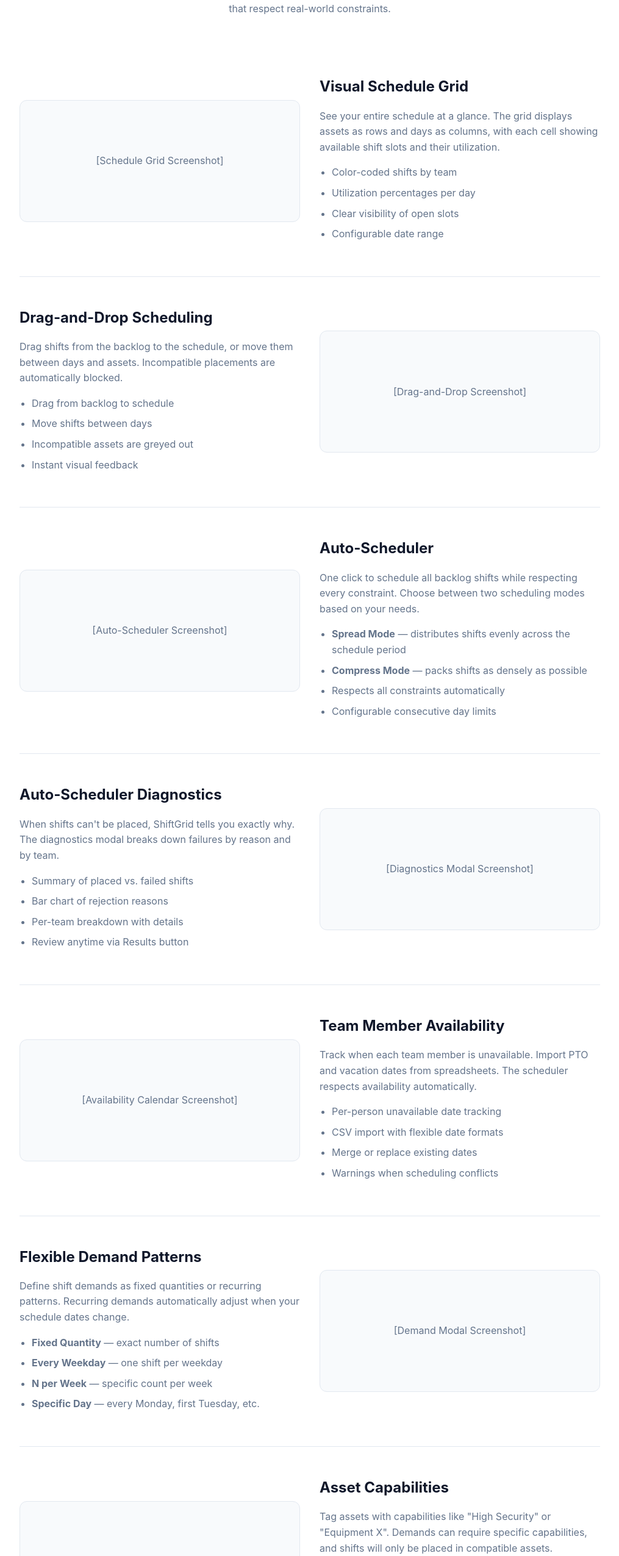
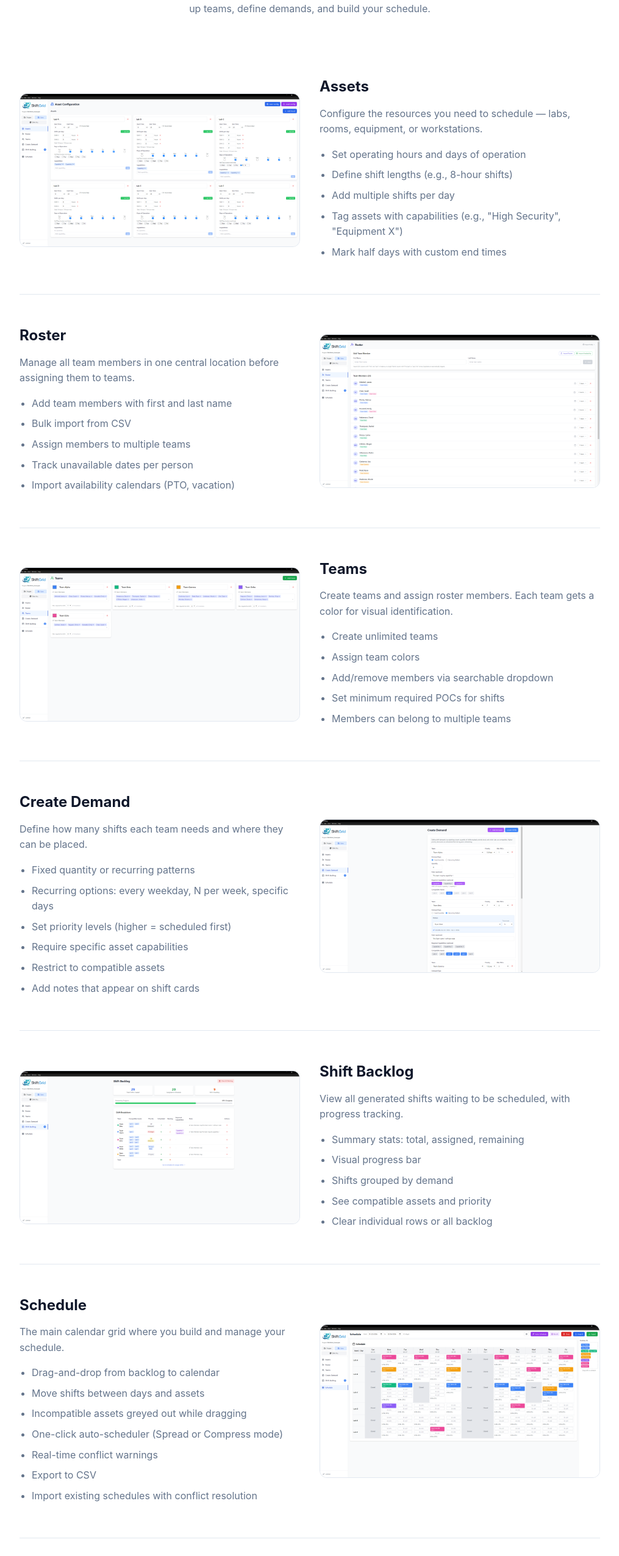
Before and after one commit to babrock89/shiftgrid-site, a plain HTML site: page features.html in a window 1280 px wide. Shown: the part 249-2800 px from the top of the page at 61% size, without its empty margins (132-1147 px from the left). Drawn offline with Linux system fonts and the light colour scheme.

Commit message:
Add dynamic versioning, 4-column pricing, and screenshot lightbox
- Download page: fetch version/date from GitHub API dynamically
- Download page: direct link to ShiftGrid-Setup.exe from releases
- Pricing page: 4-column layout for all tiers in one row
- Features page: restructured with screenshot per page
- Features page: clickable lightbox for full-size screenshots
- Added screenshots folder with page screenshots

Co-Authored-By: Claude Opus 4.5 <noreply@anthropic.com>

```diff
--- a/features.html
+++ b/features.html
@@ -4,14 +4,19 @@
     <meta charset="UTF-8">
     <meta name="viewport" content="width=device-width, initial-scale=1.0">
     <title>Features | ShiftGrid</title>
-    <meta name="description" content="ShiftGrid features: drag-and-drop scheduling, auto-scheduler, team availability calendars, CSV import/export, and constraint-aware logic.">
+    <meta name="description" content="ShiftGrid features: asset configuration, team management, shift demands, drag-and-drop scheduling, and auto-scheduler.">
     <meta property="og:title" content="ShiftGrid Features">
-    <meta property="og:description" content="Explore ShiftGrid's powerful scheduling features: drag-and-drop, auto-scheduler, availability calendars, and more.">
+    <meta property="og:description" content="Explore ShiftGrid's powerful scheduling features page by page.">
     <meta property="og:type" content="website">
     <link rel="icon" type="image/png" href="icon.png">
     <link rel="stylesheet" href="style.css">
 </head>
 <body>
+    <!-- Lightbox Modal -->
+    <div id="lightbox" class="lightbox" onclick="closeLightbox()">
+        <span class="lightbox-close">&times;</span>
+        <img id="lightbox-img" class="lightbox-content" alt="">
+    </div>
     <nav>
         <div class="container">
             <a href="index.html" class="logo">Shift<span>Grid</span></a>
@@ -29,207 +34,140 @@
         <header style="text-align: center; padding: 3rem 0;">
             <h1>Features</h1>
             <p style="color: var(--text-light); max-width: 600px; margin: 0 auto;">
-                ShiftGrid is built for teams that share limited resources and need schedules
-                that respect real-world constraints.
+                ShiftGrid guides you through a simple workflow: configure your resources,
+                set up teams, define demands, and build your schedule.
             </p>
         </header>
 
-        <!-- Feature 1: Visual Schedule Grid -->
-        <div class="feature-detail">
-            <div class="feature-content">
-                <h3>Visual Schedule Grid</h3>
-                <p>
-                    See your entire schedule at a glance. The grid displays assets as rows and days
-                    as columns, with each cell showing available shift slots and their utilization.
-                </p>
+        <!-- Assets Page -->
+        <div class="feature-section">
+            <div class="feature-screenshot" onclick="openLightbox('screenshots/assets.png')">
+                <img src="screenshots/assets.png" alt="Assets page screenshot">
+            </div>
+            <div class="feature-info">
+                <h2>Assets</h2>
+                <p>Configure the resources you need to schedule — labs, rooms, equipment, or workstations.</p>
                 <ul>
-                    <li>Color-coded shifts by team</li>
-                    <li>Utilization percentages per day</li>
-                    <li>Clear visibility of open slots</li>
-                    <li>Configurable date range</li>
+                    <li>Set operating hours and days of operation</li>
+                    <li>Define shift lengths (e.g., 8-hour shifts)</li>
+                    <li>Add multiple shifts per day</li>
+                    <li>Tag assets with capabilities (e.g., "High Security", "Equipment X")</li>
+                    <li>Mark half days with custom end times</li>
                 </ul>
-            </div>
-            <div class="feature-image">
-                <span>[Schedule Grid Screenshot]</span>
             </div>
         </div>
 
-        <!-- Feature 2: Drag-and-Drop -->
-        <div class="feature-detail">
-            <div class="feature-content">
-                <h3>Drag-and-Drop Scheduling</h3>
-                <p>
-                    Drag shifts from the backlog to the schedule, or move them between days and assets.
-                    Incompatible placements are automatically blocked.
-                </p>
+        <!-- Roster Page -->
+        <div class="feature-section">
+            <div class="feature-screenshot" onclick="openLightbox('screenshots/roster.png')">
+                <img src="screenshots/roster.png" alt="Roster page screenshot">
+            </div>
+            <div class="feature-info">
+                <h2>Roster</h2>
+                <p>Manage all team members in one central location before assigning them to teams.</p>
                 <ul>
-                    <li>Drag from backlog to schedule</li>
-                    <li>Move shifts between days</li>
-                    <li>Incompatible assets are greyed out</li>
-                    <li>Instant visual feedback</li>
+                    <li>Add team members with first and last name</li>
+                    <li>Bulk import from CSV</li>
+                    <li>Assign members to multiple teams</li>
+                    <li>Track unavailable dates per person</li>
+                    <li>Import availability calendars (PTO, vacation)</li>
                 </ul>
-            </div>
-            <div class="feature-image">
-                <span>[Drag-and-Drop Screenshot]</span>
             </div>
         </div>
 
-        <!-- Feature 3: Auto-Scheduler -->
-        <div class="feature-detail">
-            <div class="feature-content">
-                <h3>Auto-Scheduler</h3>
-                <p>
-                    One click to schedule all backlog shifts while respecting every constraint.
-                    Choose between two scheduling modes based on your needs.
-                </p>
+        <!-- Teams Page -->
+        <div class="feature-section">
+            <div class="feature-screenshot" onclick="openLightbox('screenshots/teams.png')">
+                <img src="screenshots/teams.png" alt="Teams page screenshot">
+            </div>
+            <div class="feature-info">
+                <h2>Teams</h2>
+                <p>Create teams and assign roster members. Each team gets a color for visual identification.</p>
                 <ul>
-                    <li><strong>Spread Mode</strong> — distributes shifts evenly across the schedule period</li>
-                    <li><strong>Compress Mode</strong> — packs shifts as densely as possible</li>
-                    <li>Respects all constraints automatically</li>
-                    <li>Configurable consecutive day limits</li>
+                    <li>Create unlimited teams</li>
+                    <li>Assign team colors</li>
+                    <li>Add/remove members via searchable dropdown</li>
+                    <li>Set minimum required POCs for shifts</li>
+                    <li>Members can belong to multiple teams</li>
                 </ul>
-            </div>
-            <div class="feature-image">
-                <span>[Auto-Scheduler Screenshot]</span>
             </div>
         </div>
 
-        <!-- Feature 4: Diagnostics -->
-        <div class="feature-detail">
-            <div class="feature-content">
-                <h3>Auto-Scheduler Diagnostics</h3>
-                <p>
-                    When shifts can't be placed, ShiftGrid tells you exactly why. The diagnostics
-                    modal breaks down failures by reason and by team.
-                </p>
+        <!-- Create Demand Page -->
+        <div class="feature-section">
+            <div class="feature-screenshot" onclick="openLightbox('screenshots/demand.png')">
+                <img src="screenshots/demand.png" alt="Create Demand page screenshot">
+            </div>
+            <div class="feature-info">
+                <h2>Create Demand</h2>
+                <p>Define how many shifts each team needs and where they can be placed.</p>
                 <ul>
-                    <li>Summary of placed vs. failed shifts</li>
-                    <li>Bar chart of rejection reasons</li>
-                    <li>Per-team breakdown with details</li>
-                    <li>Review anytime via Results button</li>
+                    <li>Fixed quantity or recurring patterns</li>
+                    <li>Recurring options: every weekday, N per week, specific days</li>
+                    <li>Set priority levels (higher = scheduled first)</li>
+                    <li>Require specific asset capabilities</li>
+                    <li>Restrict to compatible assets</li>
+                    <li>Add notes that appear on shift cards</li>
                 </ul>
-            </div>
-            <div class="feature-image">
-                <span>[Diagnostics Modal Screenshot]</span>
             </div>
         </div>
 
-        <!-- Feature 5: Availability Calendars -->
-        <div class="feature-detail">
-            <div class="feature-content">
-                <h3>Team Member Availability</h3>
-                <p>
-                    Track when each team member is unavailable. Import PTO and vacation dates
-                    from spreadsheets. The scheduler respects availability automatically.
-                </p>
+        <!-- Shift Backlog Page -->
+        <div class="feature-section">
+            <div class="feature-screenshot" onclick="openLightbox('screenshots/backlog.png')">
+                <img src="screenshots/backlog.png" alt="Shift Backlog page screenshot">
+            </div>
+            <div class="feature-info">
+                <h2>Shift Backlog</h2>
+                <p>View all generated shifts waiting to be scheduled, with progress tracking.</p>
                 <ul>
-                    <li>Per-person unavailable date tracking</li>
-                    <li>CSV import with flexible date formats</li>
-                    <li>Merge or replace existing dates</li>
-                    <li>Warnings when scheduling conflicts</li>
+                    <li>Summary stats: total, assigned, remaining</li>
+                    <li>Visual progress bar</li>
+                    <li>Shifts grouped by demand</li>
+                    <li>See compatible assets and priority</li>
+                    <li>Clear individual rows or all backlog</li>
                 </ul>
-            </div>
-            <div class="feature-image">
-                <span>[Availability Calendar Screenshot]</span>
             </div>
         </div>
 
-        <!-- Feature 6: Demand Management -->
-        <div class="feature-detail">
-            <div class="feature-content">
-                <h3>Flexible Demand Patterns</h3>
-                <p>
-                    Define shift demands as fixed quantities or recurring patterns. Recurring
-                    demands automatically adjust when your schedule dates change.
-                </p>
+        <!-- Schedule Page -->
+        <div class="feature-section">
+            <div class="feature-screenshot" onclick="openLightbox('screenshots/schedule.png')">
+                <img src="screenshots/schedule.png" alt="Schedule page screenshot">
+            </div>
+            <div class="feature-info">
+                <h2>Schedule</h2>
+                <p>The main calendar grid where you build and manage your schedule.</p>
                 <ul>
-                    <li><strong>Fixed Quantity</strong> — exact number of shifts</li>
-                    <li><strong>Every Weekday</strong> — one shift per weekday</li>
-                    <li><strong>N per Week</strong> — specific count per week</li>
-                    <li><strong>Specific Day</strong> — every Monday, first Tuesday, etc.</li>
+                    <li>Drag-and-drop from backlog to calendar</li>
+                    <li>Move shifts between days and assets</li>
+                    <li>Incompatible assets greyed out while dragging</li>
+                    <li>One-click auto-scheduler (Spread or Compress mode)</li>
+                    <li>Real-time conflict warnings</li>
+                    <li>Export to CSV</li>
+                    <li>Import existing schedules with conflict resolution</li>
                 </ul>
-            </div>
-            <div class="feature-image">
-                <span>[Demand Modal Screenshot]</span>
             </div>
         </div>
 
-        <!-- Feature 7: Asset Capabilities -->
-        <div class="feature-detail">
-            <div class="feature-content">
-                <h3>Asset Capabilities</h3>
-                <p>
-                    Tag assets with capabilities like "High Security" or "Equipment X".
-                    Demands can require specific capabilities, and shifts will only be
-                    placed in compatible assets.
-                </p>
+        <!-- Auto-Scheduler -->
+        <div class="feature-section">
+            <div class="feature-screenshot" onclick="openLightbox('screenshots/auto-scheduler.png')">
+                <img src="screenshots/auto-scheduler.png" alt="Auto-scheduler diagnostics screenshot">
+            </div>
+            <div class="feature-info">
+                <h2>Auto-Scheduler</h2>
+                <p>Let ShiftGrid build your schedule automatically while respecting all constraints.</p>
                 <ul>
-                    <li>Custom capability tags per asset</li>
-                    <li>Required capabilities on demands</li>
-                    <li>Automatic compatibility filtering</li>
-                    <li>Visual indicators during drag-and-drop</li>
+                    <li><strong>Spread mode:</strong> distributes shifts evenly across the period</li>
+                    <li><strong>Compress mode:</strong> packs shifts as densely as possible</li>
+                    <li>Configurable max consecutive days (1-14)</li>
+                    <li>Configurable max shifts per team per day</li>
+                    <li>Respects late-to-early rules, POC availability, capabilities</li>
+                    <li>Diagnostics modal shows exactly why shifts couldn't be placed</li>
                 </ul>
             </div>
-            <div class="feature-image">
-                <span>[Capabilities Screenshot]</span>
-            </div>
         </div>
-
-        <!-- Feature 8: Import/Export -->
-        <div class="feature-detail">
-            <div class="feature-content">
-                <h3>CSV Import & Export</h3>
-                <p>
-                    Import existing schedules and team availability from spreadsheets.
-                    Export final schedules for sharing or integration with other systems.
-                </p>
-                <ul>
-                    <li>Import schedules with conflict resolution</li>
-                    <li>Import team member availability</li>
-                    <li>Export schedules with all details</li>
-                    <li>Flexible date and name format detection</li>
-                </ul>
-            </div>
-            <div class="feature-image">
-                <span>[Import Wizard Screenshot]</span>
-            </div>
-        </div>
-
-        <!-- Constraints Summary -->
-        <section style="margin-top: 4rem; padding: 3rem 0; border-top: 1px solid var(--border);">
-            <h2 class="section-title">Built-In Constraints</h2>
-            <p style="text-align: center; max-width: 700px; margin: 0 auto 2rem; color: var(--text-light);">
-                ShiftGrid enforces rules that spreadsheets can't. These constraints are checked
-                during drag-and-drop and enforced by the auto-scheduler.
-            </p>
-
-            <div class="constraints-grid">
-                <div class="constraint-item">
-                    <strong>Consecutive Day Limits</strong>
-                    <span>Configurable 1-14 day maximum</span>
-                </div>
-                <div class="constraint-item">
-                    <strong>Late-to-Early Protection</strong>
-                    <span>No early shift after a late shift</span>
-                </div>
-                <div class="constraint-item">
-                    <strong>Max Shifts Per Day</strong>
-                    <span>Limit shifts per team per day (1-5)</span>
-                </div>
-                <div class="constraint-item">
-                    <strong>POC Availability</strong>
-                    <span>Minimum team members must be available</span>
-                </div>
-                <div class="constraint-item">
-                    <strong>Asset Compatibility</strong>
-                    <span>Match capabilities to requirements</span>
-                </div>
-                <div class="constraint-item">
-                    <strong>Days of Operation</strong>
-                    <span>Respect asset operating schedules</span>
-                </div>
-            </div>
-        </section>
 
         <!-- CTA -->
         <section class="cta-section">
@@ -247,5 +185,27 @@
             <p>&copy; 2026 ShiftGrid.app</p>
         </div>
     </footer>
+<script>
+        function openLightbox(src) {
+            const lightbox = document.getElementById('lightbox');
+            const img = document.getElementById('lightbox-img');
+            img.src = src;
+            lightbox.style.display = 'flex';
+            document.body.style.overflow = 'hidden';
+        }
+
+        function closeLightbox() {
+            const lightbox = document.getElementById('lightbox');
+            lightbox.style.display = 'none';
+            document.body.style.overflow = '';
+        }
+
+        // Close on Escape key
+        document.addEventListener('keydown', function(e) {
+            if (e.key === 'Escape') {
+                closeLightbox();
+            }
+        });
+    </script>
 </body>
 </html>
--- a/style.css
+++ b/style.css
@@ -300,6 +300,26 @@ h4 {
     }
 }
 
+.pricing-grid-4 {
+    display: grid;
+    grid-template-columns: 1fr;
+    gap: 1.5rem;
+    max-width: 1100px;
+    margin: 0 auto;
+}
+
+@media (min-width: 640px) {
+    .pricing-grid-4 {
+        grid-template-columns: repeat(2, 1fr);
+    }
+}
+
+@media (min-width: 1000px) {
+    .pricing-grid-4 {
+        grid-template-columns: repeat(4, 1fr);
+    }
+}
+
 .pricing-card {
     border: 1px solid var(--border);
     padding: 2rem;
@@ -362,6 +382,70 @@ h4 {
 }
 
 /* --- FEATURES PAGE --- */
+.feature-section {
+    display: grid;
+    grid-template-columns: 1fr;
+    gap: 2rem;
+    padding: 3rem 0;
+    border-bottom: 1px solid var(--border);
+}
+
+.feature-section:last-of-type {
+    border-bottom: none;
+}
+
+@media (min-width: 768px) {
+    .feature-section {
+        grid-template-columns: 1fr 1fr;
+        align-items: center;
+    }
+
+    .feature-section:nth-child(odd) .feature-screenshot {
+        order: 2;
+    }
+}
+
+.feature-screenshot {
+    background: var(--light-bg);
+    border: 1px solid var(--border);
+    border-radius: 12px;
+    overflow: hidden;
+    min-height: 250px;
+    display: flex;
+    align-items: center;
+    justify-content: center;
+}
+
+.feature-screenshot img {
+    width: 100%;
+    height: auto;
+    display: block;
+}
+
+.feature-screenshot img[src$=".png"]:not([src^="http"]) {
+    /* Placeholder styling when image doesn't load */
+}
+
+.feature-info h2 {
+    font-size: 1.5rem;
+    margin-bottom: 0.75rem;
+}
+
+.feature-info > p {
+    color: var(--text-light);
+    margin-bottom: 1rem;
+}
+
+.feature-info ul {
+    margin-left: 1.25rem;
+    color: var(--text-light);
+}
+
+.feature-info li {
+    margin-bottom: 0.5rem;
+}
+
+/* Legacy feature-detail (keep for backwards compat) */
 .feature-detail {
     display: grid;
     grid-template-columns: 1fr;
@@ -505,6 +589,54 @@ footer a:hover {
     color: var(--primary);
 }
 
+/* --- LIGHTBOX --- */
+.lightbox {
+    display: none;
+    position: fixed;
+    top: 0;
+    left: 0;
+    width: 100%;
+    height: 100%;
+    background: rgba(0, 0, 0, 0.9);
+    z-index: 1000;
+    justify-content: center;
+    align-items: center;
+    cursor: pointer;
+}
+
+.lightbox-content {
+    max-width: 90%;
+    max-height: 90%;
+    object-fit: contain;
+    border-radius: 8px;
+    box-shadow: 0 4px 20px rgba(0, 0, 0, 0.5);
+}
+
+.lightbox-close {
+    position: absolute;
+    top: 20px;
+    right: 30px;
+    color: white;
+    font-size: 40px;
+    font-weight: bold;
+    cursor: pointer;
+    z-index: 1001;
+}
+
+.lightbox-close:hover {
+    color: var(--primary);
+}
+
+.feature-screenshot {
+    cursor: pointer;
+    transition: transform 0.2s, box-shadow 0.2s;
+}
+
+.feature-screenshot:hover {
+    transform: scale(1.02);
+    box-shadow: 0 4px 12px rgba(0, 0, 0, 0.15);
+}
+
 /* --- UTILITY --- */
 .text-center { text-align: center; }
 .mt-2 { margin-top: 2rem; }
```
Also changed, not shown: CLAUDE.md (+1 -0 lines), download.html (+36 -3 lines), pricing.html (+5 -7 lines), screenshots/assets.png (added), screenshots/auto-scheduler.png (added), screenshots/backlog.png (added), screenshots/demand.png (added), screenshots/roster.png (added), screenshots/schedule.png (added), screenshots/teams.png (added).
